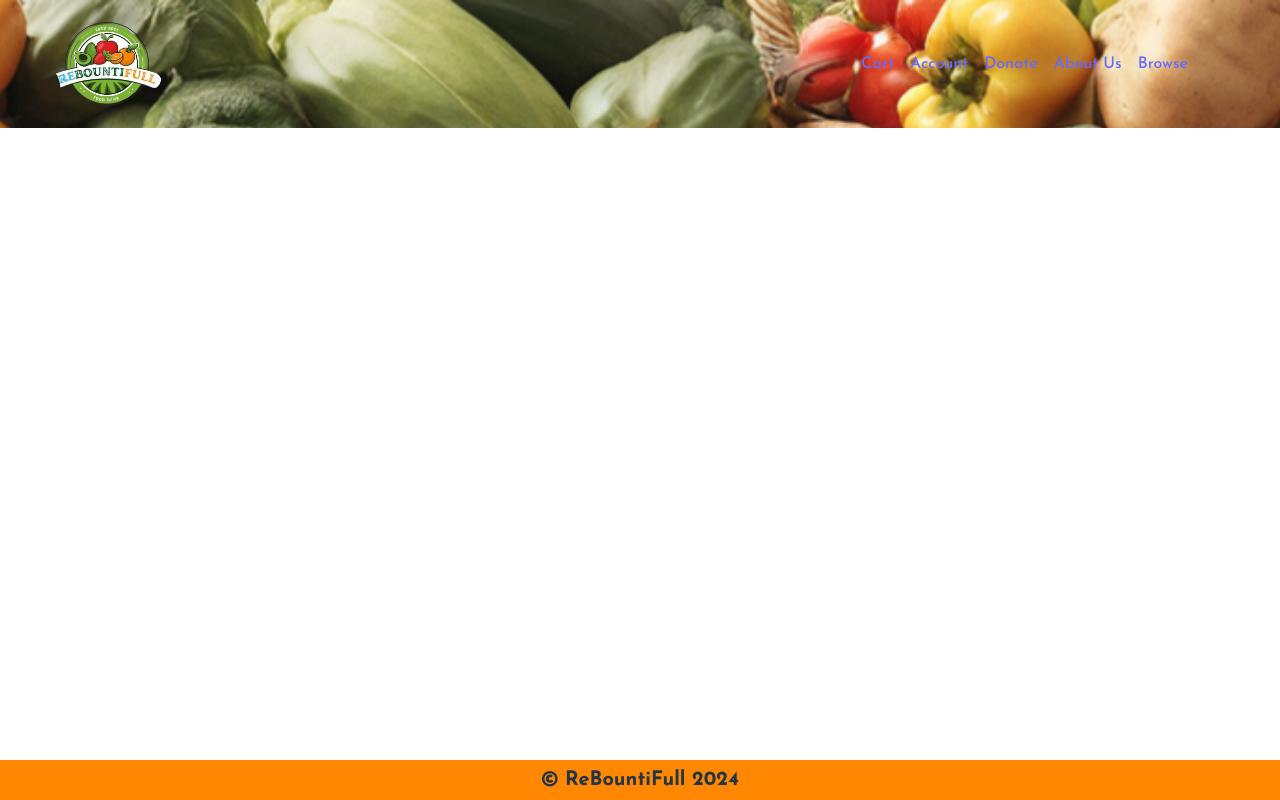
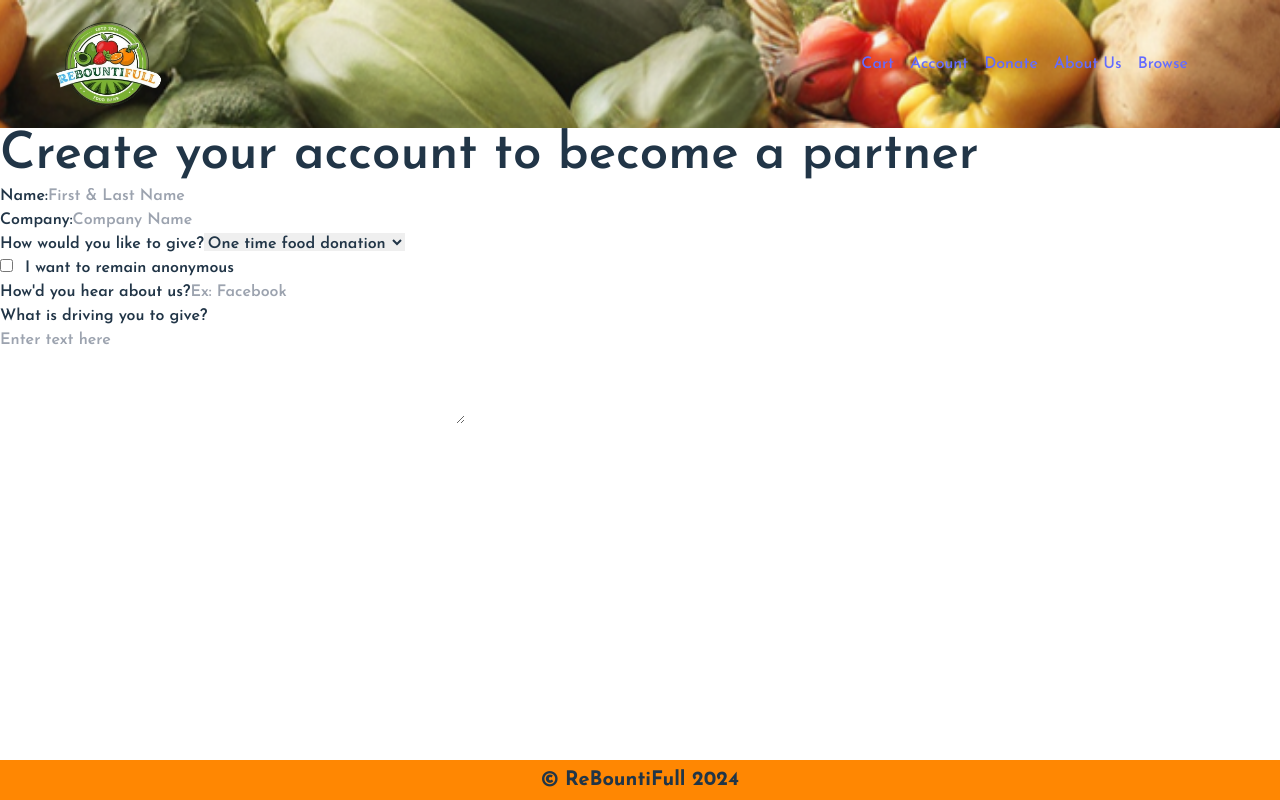
Before and after one commit to sareacct91/ReBountiFull, a React (Vite) app in the folder client/: page /signup/supplier in a window 1280 px wide. Built offline with nearby package versions, Linux system fonts and the light colour scheme.

Commit message:
worked on supplier and client signup components

```diff
--- a/client/src/components/AboutUS/aboutus.jsx
+++ b/client/src/components/AboutUS/aboutus.jsx
@@ -4,6 +4,6 @@ export default function AboutUs() {
   return(
     <div className="bg-white">
     <h1 className="text-black text-4xl pt-10 ml-10">Our Impact</h1>
-    <img src={ ImpactImage } alt= "Pie chart depicting allocation of food" />
+    <img className="m-auto pb-10" src={ ImpactImage } alt= "Pie chart depicting allocation of food" />
   </div>)
 }
--- /dev/null
+++ b/client/src/components/Signup/client.jsx
@@ -0,0 +1,9 @@
+export default function Client() {
+  return (
+    <>
+    <div>
+      <h1>Enter your information below to start shopping</h1>
+    </div>
+    </>
+  );
+}
--- a/client/src/components/Signup/signup.jsx
+++ b/client/src/components/Signup/signup.jsx
@@ -4,10 +4,10 @@ import { Link } from "react-router-dom";
 
 export default function Signup() {
   return (
-    <div className="flex flex-col items-center justify-center">
+    <div className="flex flex-col items-center justify-center bg-white text-black">
       <h1>Welcome!</h1>
       <img src={logo} />
-      <h2>Sign up below to help us rebountify the world one bite at a time</h2>
+      <h2 className="text-black text-2xl">Sign up below to help us rebountify the world one bite at a time</h2>
       <div className="flex items-center gap-16">
         <div>
           <Link to={'/signup/supplier'}>
--- /dev/null
+++ b/client/src/components/Signup/supplier.jsx
@@ -0,0 +1,41 @@
+export default function Supplier() {
+  return (
+    <>
+      <div>
+        <h1>Create your account to become a partner</h1>
+        <form>
+          <label for="name">Name:</label>
+          <input
+            type="text"
+            name="name"
+            placeholder="First & Last Name"
+          ></input>
+          <br></br>
+          <label for="company">Company:</label>
+          <input type="text" name="company" placeholder="Company Name" />
+          <br></br>
+          <label for="supplier-giving">How would you like to give?</label>
+          <select name="types_of_giving">
+            <option value="onetime_food">One time food donation</option>
+            <option value="recurring_food">Recurring food donation</option>
+            <option value="onetime_money">One time monetary gift</option>
+            <option value="recurring_money">Recurring monetary gift</option>
+          </select>
+          <div>
+            <input type="checkbox" id="exampleCheck" />
+            <label className="ml-3" for="exampleCheck">
+              I want to remain anonymous
+            </label>
+          </div>
+          <label for="company">How'd you hear about us?</label>
+          <input type="text" name="source" placeholder="Ex: Facebook" />
+          <br></br>
+          <label for="freeform">What is driving you to give?</label>
+          <br></br>
+          <textarea id="freeform" name="freeform" rows="4" cols="50" placeholder="Enter text here">
+          </textarea>
+        </form>
+      </div>
+    </>
+  );
+}
--- a/client/src/index.css
+++ b/client/src/index.css
@@ -101,12 +101,12 @@ button:focus-visible {
 }
 
 
-/* for the Hamburger */
-input[type = "checkbox"] {
+/* Need to add the visibility checkbox classname for the Hamburger */
+/* input[type = "checkbox"] {
   -webkit-appearance: none;
   display: none;
   visibility: hidden;
-}
+} */
 
 .bar {
   display: block;
--- a/client/src/main.jsx
+++ b/client/src/main.jsx
@@ -9,6 +9,8 @@ import Signup from './components/Signup/signup.jsx';
 import Browse from './components/Browse/browse.jsx';
 import Login from './components/Login/login.jsx';
 import AboutUs from './components/AboutUS/aboutus.jsx';
+import Client from './components/Signup/client.jsx';
+import Supplier from './components/Signup/supplier.jsx';
 
 const router = createBrowserRouter([
   {
@@ -30,10 +32,10 @@ const router = createBrowserRouter([
         element: <Signup/>
       }, {
         path: 'signup/client',
-        element:<></>
+        element:<Client />
       }, {
         path: 'signup/supplier',
-        element:<></>
+        element:<Supplier />
       }, {
         path: 'donate',
         element:<LandingPage />
```
